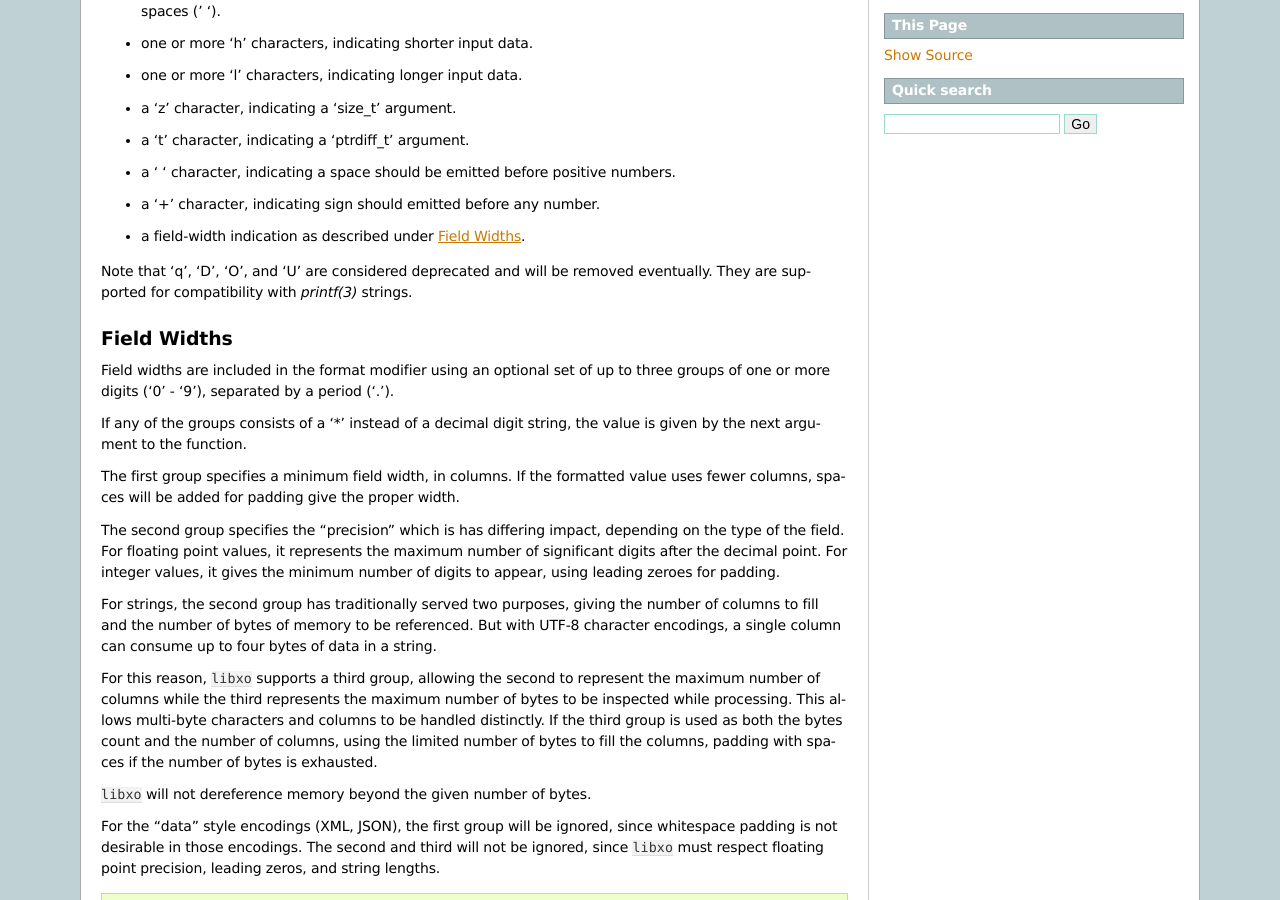
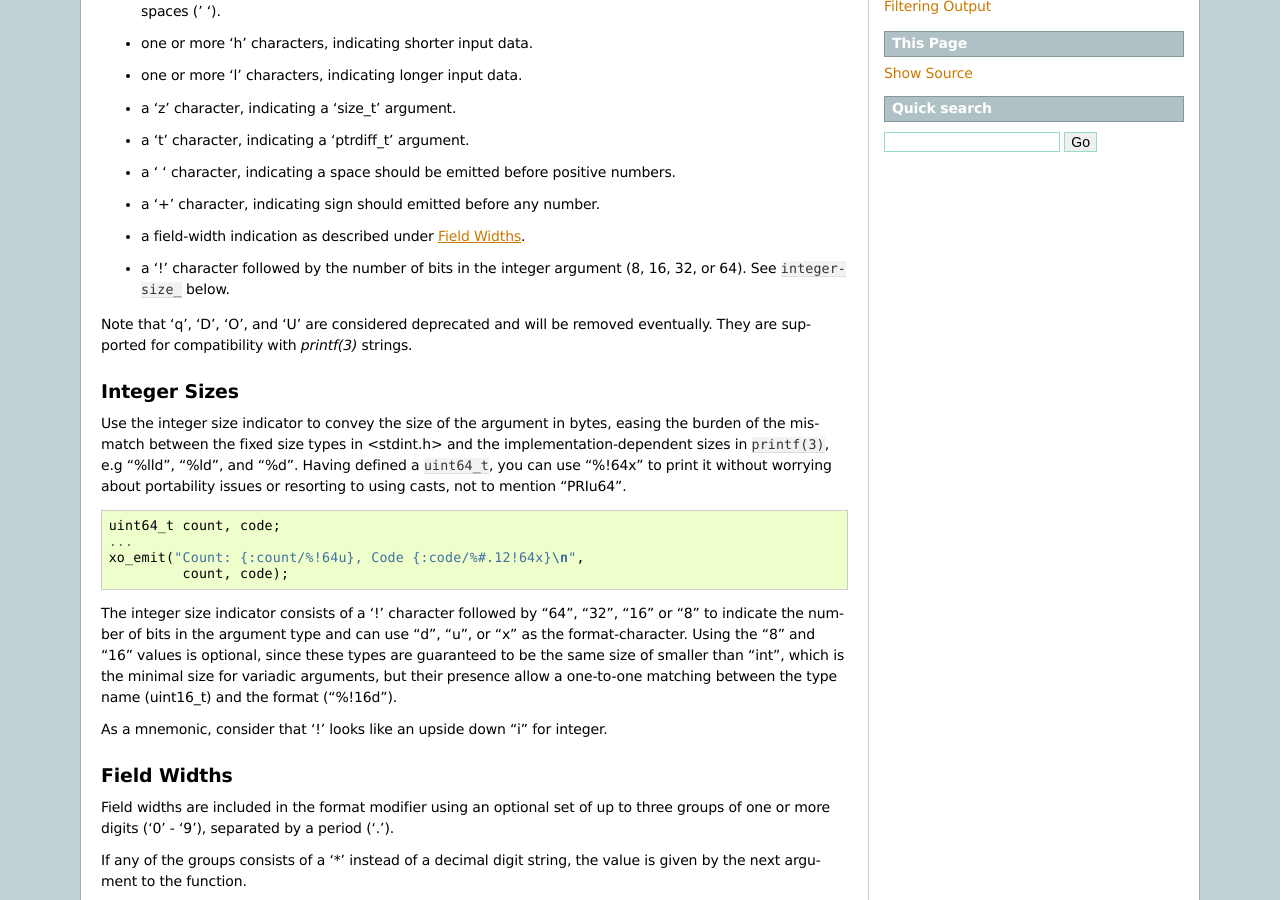
Before and after one commit to Juniper/libxo, a Sphinx documentation site: the page built from doc/field-formatting.rst, in a window 1280 px wide and 900 px high, scrolled down 470 px. Built offline with Sphinx 7.4.7, drawn with Linux system fonts in a browser that asks for light colours.

Commit message:
Add "integer size" info

```diff
--- a/doc/field-formatting.rst
+++ b/doc/field-formatting.rst
@@ -19,7 +19,7 @@
 
 The format string has the form::
 
-  '%' format-modifier * format-character
+  '%' format-modifier* format-character
 
 The format-modifier can be:
 
@@ -37,10 +37,42 @@
   positive numbers.
 - a '+' character, indicating sign should emitted before any number.
 - a field-width indication as described under :ref:`field-widths`.
+- a '!' character followed by the number of bits in the integer
+  argument (8, 16, 32, or 64).  See `integer-size_` below.
 
 Note that 'q', 'D', 'O', and 'U' are considered deprecated and will be
 removed eventually.  They are supported for compatibility with
 :manpage:`printf(3)` strings.
+
+.. _integer-sizes:
+
+Integer Sizes
+~~~~~~~~~~~~~
+
+Use the integer size indicator to convey the size of the argument in
+bytes, easing the burden of the mismatch between the fixed size types
+in <stdint.h> and the implementation-dependent sizes in `printf(3)`,
+e.g "%lld", "%ld", and "%d".  Having defined a `uint64_t`, you can use
+"%!64x" to print it without worrying about portability issues or
+resorting to using casts, not to mention "PRIu64".
+
+::
+
+   uint64_t count, code;
+   ...
+   xo_emit("Count: {:count/%!64u}, Code {:code/%#.12!64x}\n",
+            count, code);
+
+The integer size indicator consists of a '!' character followed by
+"64", "32", "16" or "8" to indicate the number of bits in the argument
+type and can use "d", "u", or "x" as the format-character.  Using the
+"8" and "16" values is optional, since these types are guaranteed to be the
+same size of smaller than "int", which is the minimal size for
+variadic arguments, but their presence allow a one-to-one matching
+between the type name (uint16_t) and the format ("%!16d").
+
+As a mnemonic, consider that '!' looks like an upside down "i" for
+integer.
 
 .. _field-widths:
 
```
